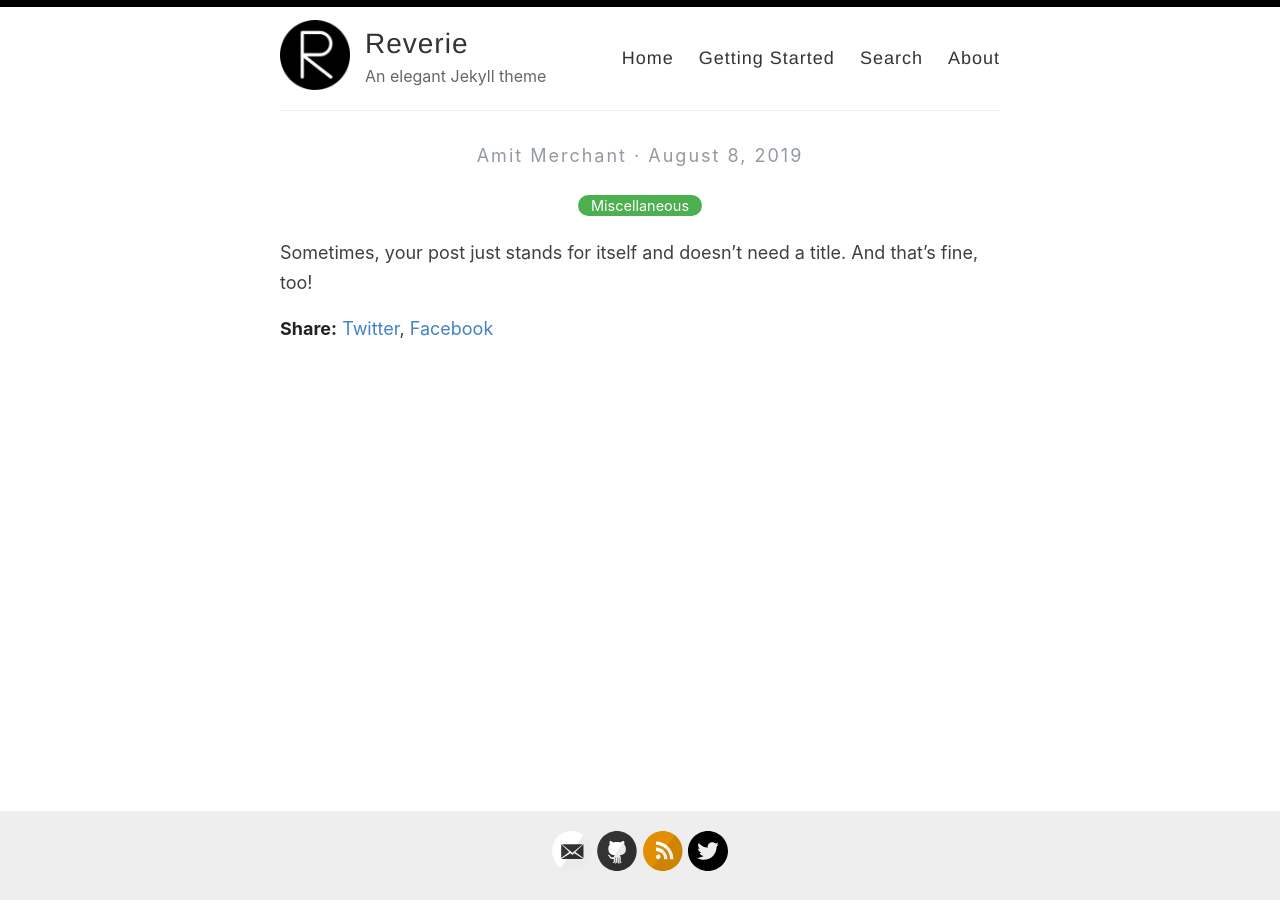
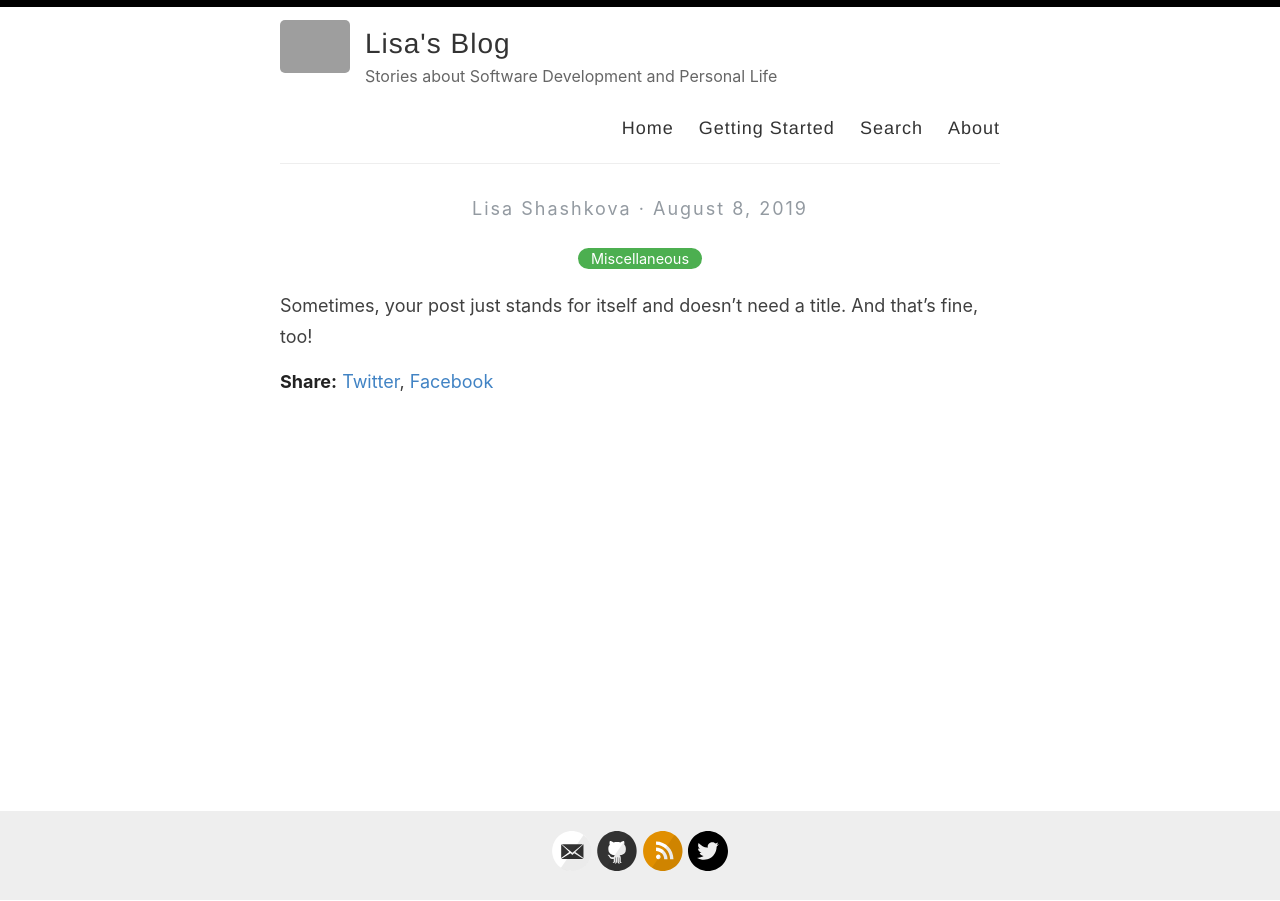
Before and after one commit to Elizaveta239/elizaveta239.github.io, a Jekyll site: the page built from _posts/2019-08-08-no-title-posts.md, in a window 1280 px wide. Built offline with Jekyll 4.4.1, drawn with Linux system fonts in a browser that asks for light colours; grey boxes are pictures that could not be loaded.

Commit message:
Update main info

```diff
--- a/_config.yml
+++ b/_config.yml
@@ -3,16 +3,16 @@
 #
 
 # Name of your site (displayed in the header)
-name: Reverie
+name: Lisa's Blog
 
 # Name of the author
-author: Amit Merchant
+author: Lisa Shashkova
 
 # Short bio or description (displayed in the header)
-description: An elegant Jekyll theme
+description: Stories about Software Development and Personal Life
 
 # URL of your avatar or profile pic (you could use your GitHub profile pic)
-avatar: /images/reverie.png
+avatar: /images/lisa.png
 
 #
 # Flags below are optional
@@ -21,15 +21,15 @@
 # Includes an icon in the footer for each username you enter
 footer-links:
   dribbble:
-  email: amit.d.merchant@gmail.com
+  email: elizabeth.shashkova@gmail.com
   facebook:
   flickr:
-  github: amitmerchant1990/reverie
+  github: Elizaveta239
   instagram:
   linkedin:
   pinterest:
   rss: rss
-  twitter: amit_merchant
+  twitter: lisa_shashkova
   stackoverflow:
   youtube: # channel/<your_long_string> or user/<user-name>
   googleplus: # anything in your profile username that comes after plus.google.com/
@@ -41,12 +41,12 @@
 disqus:
 
 # Enter your Google Analytics web tracking code (e.g. UA-2110908-2) to activate tracking
-google_analytics: UA-43339302-11
+google_analytics:
 
 # Your website URL (e.g. http://amitmerchant1990.github.io or http://www.amitmerchant.com)
 # Used for Sitemap.xml and your RSS feed
-url: http://www.amitmerchant.com/reverie
-enforce_ssl: https://www.amitmerchant.com/reverie
+url: http://elizaveta239.github.io
+enforce_ssl: http://elizaveta239.github.io
 
 # If you're hosting your site at a Project repository on GitHub pages
 # (http://yourusername.github.io/repository-name)
```
Also changed, not shown: 1 other file.
